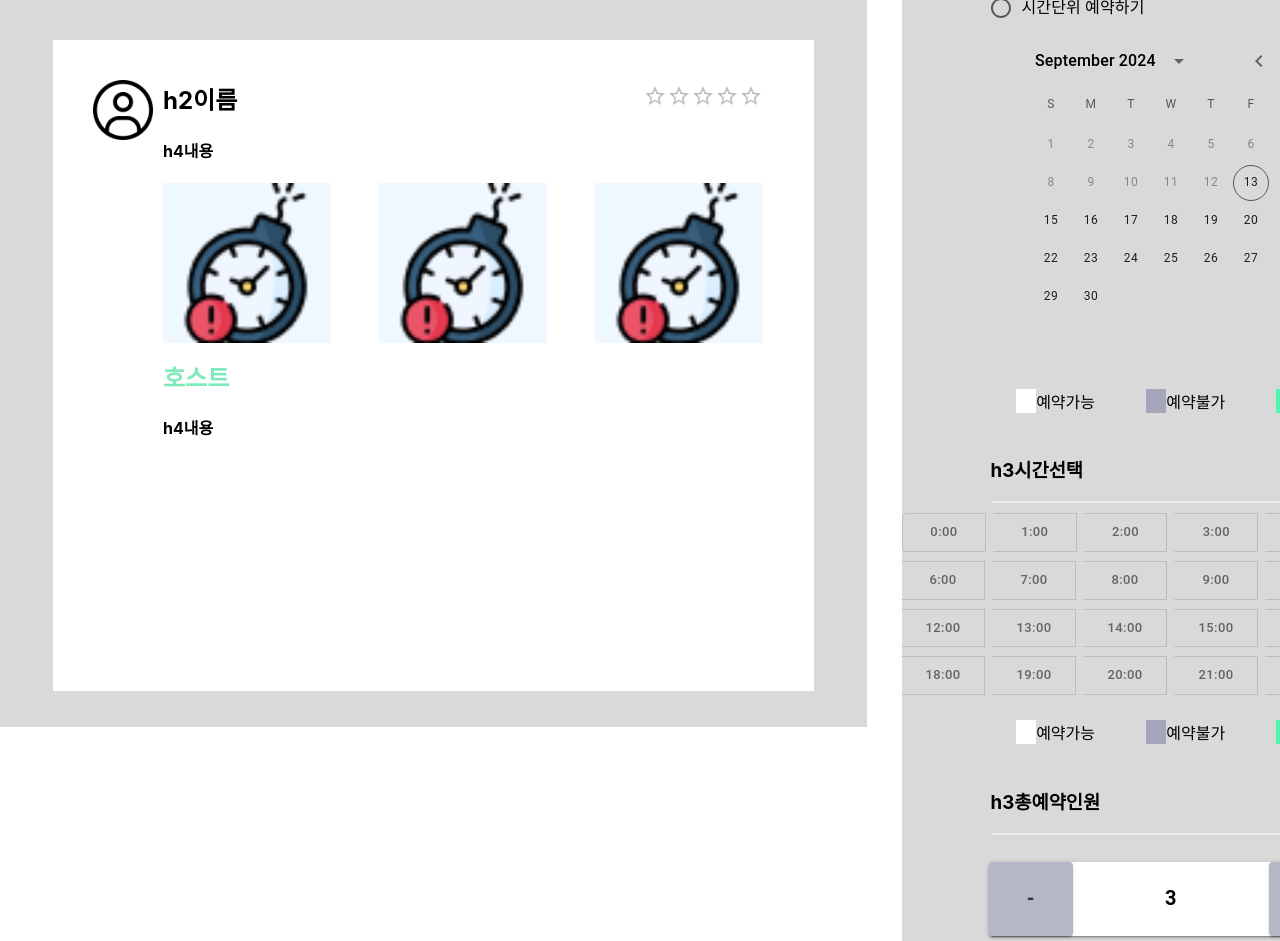
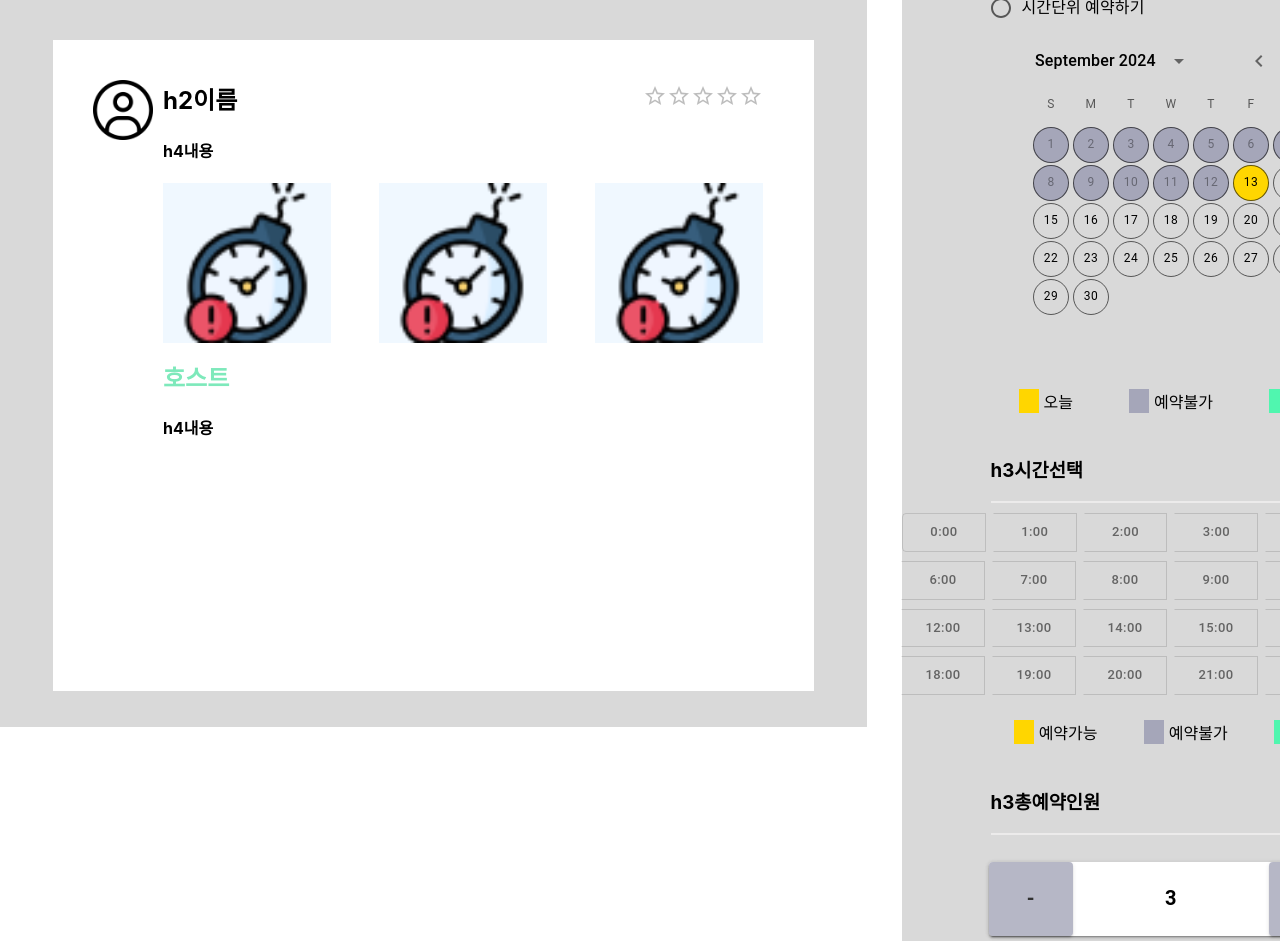
Before and after one commit to gemynd1/Study-Res-System, a React (Create React App) app in the folder src/main/frontend/: page /teamdetail in a window 1280 px wide. Shown: the part 820-1761 px from the top of the page. Built offline with nearby package versions, Linux system fonts and the light colour scheme; no server answers.

Commit message:
feat: calendar 날짜선택 디자인

```diff
--- a/src/main/frontend/src/Components/Content/Page/teamdetail.js
+++ b/src/main/frontend/src/Components/Content/Page/teamdetail.js
@@ -11,7 +11,7 @@ import FormControl from "@mui/material/FormControl";
 import { LocalizationProvider } from "@mui/x-date-pickers/LocalizationProvider";
 import { AdapterDayjs } from "@mui/x-date-pickers/AdapterDayjs";
 import { DateCalendar } from "@mui/x-date-pickers/DateCalendar";
-import { ToggleButton, ToggleButtonGroup } from "@mui/material";
+import { styled, ToggleButton, ToggleButtonGroup } from "@mui/material";
 import dayjs from "dayjs";
 
 function MyButtons({ swiper }) {
@@ -83,17 +83,65 @@ function RadioButtonsGroup() {
 //     </LocalizationProvider>
 //   );
 // }
+// const StyledDateCalendar = styled(DateCalendar)(({ theme }) => ({
+//   ".MuiPickersDay-root": {
+//     "&.Mui-disabled": {
+//       backgroundColor: "#A5A6B9",
+//     },
+//     "&.Mui-selected": {
+//       backgroundColor: "#7ee9bb",
+//       color: "#000000",
+//       "&.Mui-selected:hover": {
+//         backgroundColor: "#7ee9bb !important",
+//       },
+//       "&.MuiPickersDay-root:focus.Mui-selected": {
+//         backgroundColor: "#7ee9bb !important",
+//       },
+//       "css-1wy8uaa-MuiButtonBase-root-MuiPickersDay-root": {
+//         backgroundColor: "#7ee9bb",
+//         color: "#000000",
+//       },
+//       ".css-1wy8uaa-MuiButtonBase-root-MuiPickersDay-root:focus.Mui-selected": {
+//         backgroundColor: "#7ee9bb",
+//         color: "#000000",
+//       },
+//     },
+//   },
+// }));
 
+const StyledDateCalendar = styled(DateCalendar)(({ theme }) => ({
+  ".MuiPickersDay-root": {
+    boxSizing: "border-box",
+    color: "#000000",
+    "&.Mui-disabled": {
+      backgroundColor: "#A5A6B9", // 비활성화된 날짜의 배경색
+    },
+    "&.Mui-selected": {
+      border: "1px solid rgba(0, 0, 0, 0.6)",
+      backgroundColor: "#7ee9bb", // 선택된 날짜의 배경색
+      "&:hover, &:focus": {
+        backgroundColor: "#7ee9bb", // 선택된 날짜에서 hover와 focus 상태
+        color: "#000000",
+      },
+    },
+    "&:not(.Mui-selected)": {
+      border: "1px solid rgba(0, 0, 0, 0.6)",
+      "&.MuiPickersDay-today": {
+        backgroundColor: "#ffd600", // 오늘 날짜의 배경색
+      },
+    },
+  },
+}));
+
+// #FFD600
 function BasicDateCalendar() {
   const disablePastDates = (date) => {
-    return date.isBefore(dayjs(), "day"); // 오늘보다 이전 날짜는 비활성화
+    return date.isBefore(dayjs(), "day");
   };
 
   return (
     <LocalizationProvider dateAdapter={AdapterDayjs}>
-      <DateCalendar
-        shouldDisableDate={disablePastDates} // 현재 날짜 이후의 날짜만 선택 가능
-      />
+      <StyledDateCalendar shouldDisableDate={disablePastDates} sx={{}} />
     </LocalizationProvider>
   );
 }
@@ -330,7 +378,7 @@ const TeamDetail = () => {
           <div className="teamDetail__side-legend">
             <div className="teamDetail__side-legend-wrap">
               <div className="teamDetail__side-legend-boxColor1"></div>
-              <div className="teamDetail___side-legned-title">예약가능</div>
+              <div className="teamDetail___side-legned-title">오늘</div>
             </div>
             <div className="teamDetail__side-legend-wrap">
               <div className="teamDetail__side-legend-boxColor2"></div>
@@ -338,7 +386,7 @@ const TeamDetail = () => {
             </div>
             <div className="teamDetail__side-legend-wrap">
               <div className="teamDetail__side-legend-boxColor3"></div>
-              <div className="teamDetail___side-legned-title">오늘</div>
+              <div className="teamDetail___side-legned-title">선택</div>
             </div>
           </div>
           <div className="teamDetail__side-header">
@@ -357,7 +405,7 @@ const TeamDetail = () => {
             </div>
             <div className="teamDetail__side-legend-wrap">
               <div className="teamDetail__side-legend-boxColor3"></div>
-              <div className="teamDetail___side-legned-title">오늘</div>
+              <div className="teamDetail___side-legned-title">선택</div>
             </div>
           </div>
 
--- a/src/main/frontend/src/style/teamDetail.css
+++ b/src/main/frontend/src/style/teamDetail.css
@@ -162,16 +162,19 @@ h2 {
   display: flex;
 }
 .teamDetail__side-legend-boxColor1 {
-  background-color: #ffffff;
+  background-color: #ffd600;
   width: 20px;
+  margin-right: 5px;
 }
 .teamDetail__side-legend-boxColor2 {
   background-color: #a5a6b9;
   width: 20px;
+  margin-right: 5px;
 }
 .teamDetail__side-legend-boxColor3 {
   background-color: #50f6af;
   width: 20px;
+  margin-right: 5px;
 }
 .teamDetail__side-choiceTime {
   width: 361px;
@@ -241,3 +244,10 @@ h2 {
   flex: 1 0 14%; /* 한 줄에 6개씩 나오도록 너비를 16.66%로 설정 */
   margin-bottom: 1px; /* 버튼 아래쪽 여백 */
 }
+/* :root {
+  --swiper-theme-color: #7ee9bb;
+}
+.css-23p0if-MuiButtonBase-root-MuiPickersDay-root:not(.Mui-selected) {
+  border: 1px solid rgba(0, 0, 0, 0.6);
+  background-color: #ffd600;
+} */
```
